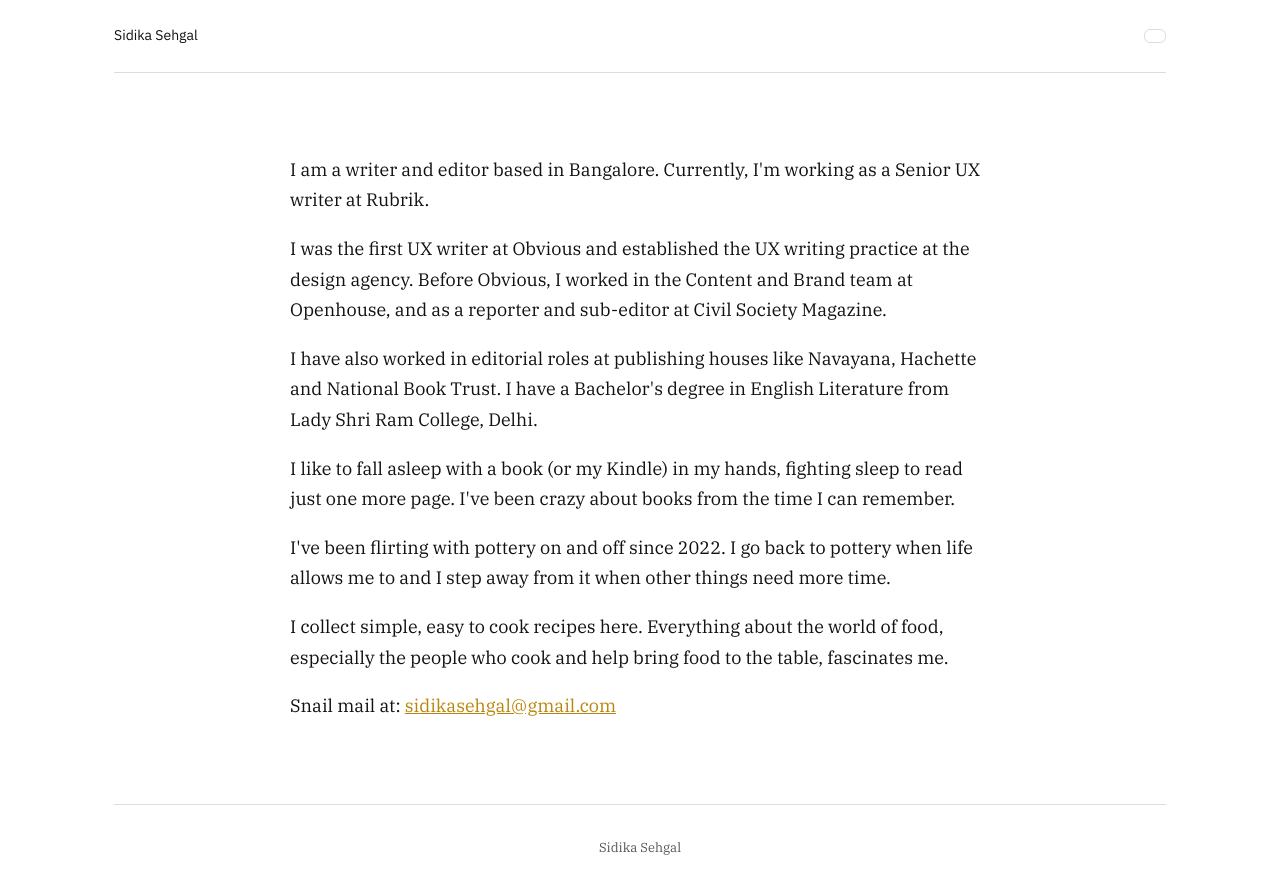
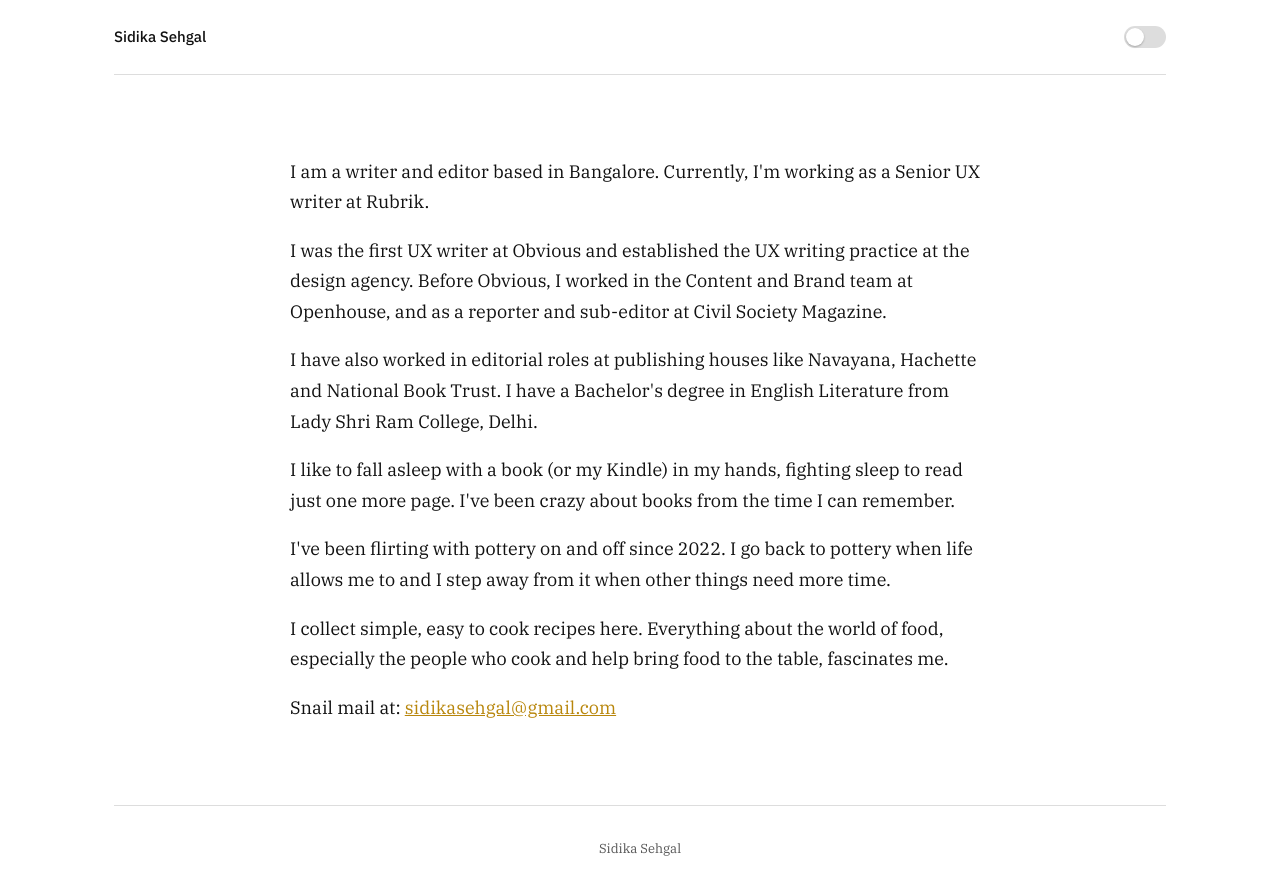
Before and after one commit to sidikasehgal/personal-website, an Eleventy site: page src/index.njk in a window 1280 px wide. Built offline with nearby package versions, Linux system fonts and the light colour scheme; Eleventy itself is replaced by a stand-in of ours; files that its build step writes are made by us from their sources.

Commit message:
Update style.css

```diff
--- a/src/css/style.css
+++ b/src/css/style.css
@@ -72,7 +72,6 @@ a {
 
 nav {
   display: flex;
-  gap: var(--space-3);
   align-items: center;
   justify-content: space-between;
   padding: var(--space-3) 0;
@@ -81,14 +80,11 @@ nav {
   font-size: 14px;
 }
 
-nav .links {
-  display: flex;
-  gap: var(--space-3);
-}
-
-nav a {
+.site-name {
   color: var(--text);
   text-decoration: none;
+  font-weight: 500;
+  font-size: 15px;
 }
 
 nav a[aria-current="page"] {
@@ -97,15 +93,43 @@ nav a[aria-current="page"] {
   padding-bottom: 4px;
 }
 
-#theme-toggle {
+/* Theme toggle switch */
+.theme-switch {
   background: none;
-  border: 0.5px solid var(--border);
-  color: var(--text);
-  border-radius: 6px;
-  padding: 6px 10px;
-  font-family: var(--font-heading);
-  font-size: 13px;
+  border: none;
+  padding: 0;
   cursor: pointer;
+  line-height: 0;
+}
+
+.switch-track {
+  display: inline-block;
+  width: 42px;
+  height: 22px;
+  border-radius: 999px;
+  background: var(--border);
+  position: relative;
+  transition: background 0.2s ease;
+}
+
+[data-theme="dark"] .switch-track {
+  background: var(--text-muted);
+}
+
+.switch-knob {
+  position: absolute;
+  top: 2px;
+  left: 2px;
+  width: 18px;
+  height: 18px;
+  border-radius: 50%;
+  background: var(--bg);
+  box-shadow: 0 1px 2px rgba(0, 0, 0, 0.25);
+  transition: transform 0.2s ease;
+}
+
+[data-theme="dark"] .switch-knob {
+  transform: translateX(20px);
 }
 
 main {
@@ -144,7 +168,3 @@ footer {
   color: var(--text-muted);
   text-align: center;
 }
-
-@media (max-width: 640px) {
-  nav .links { gap: var(--space-2); }
-}
```
